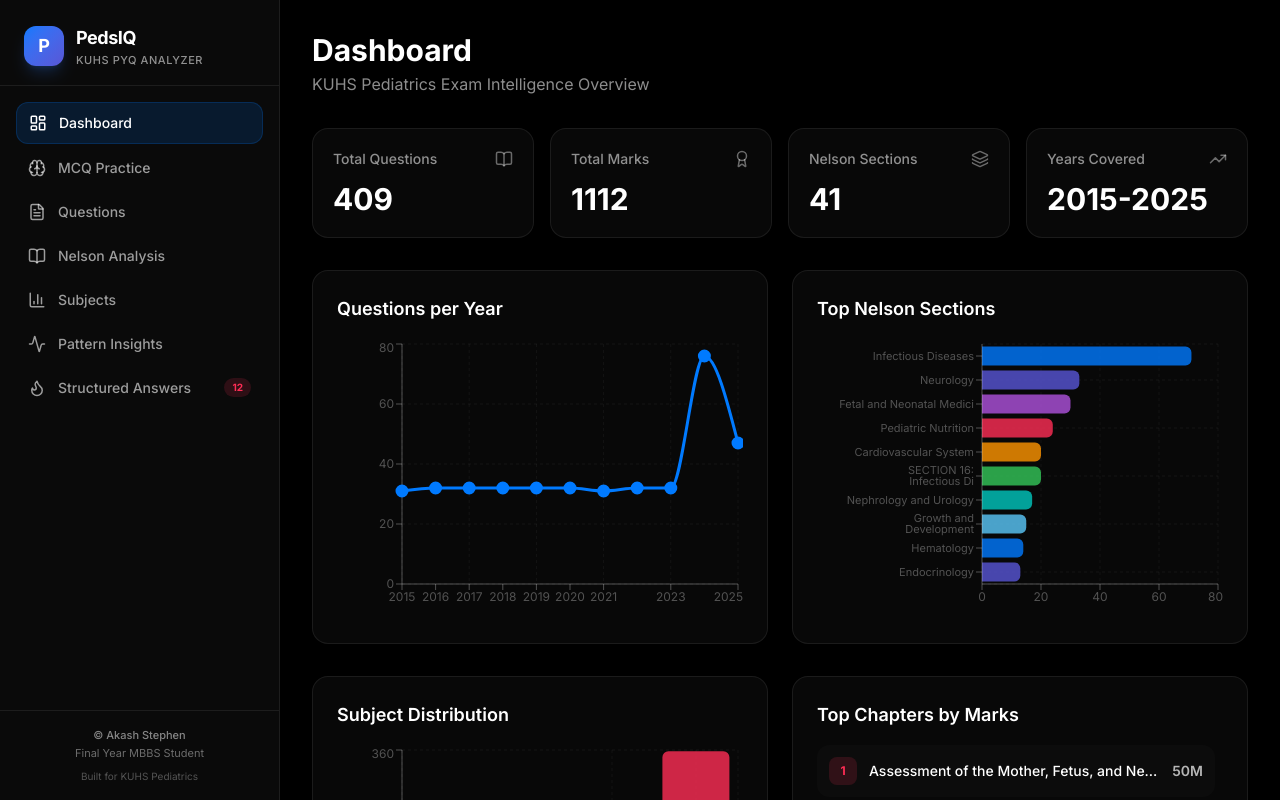
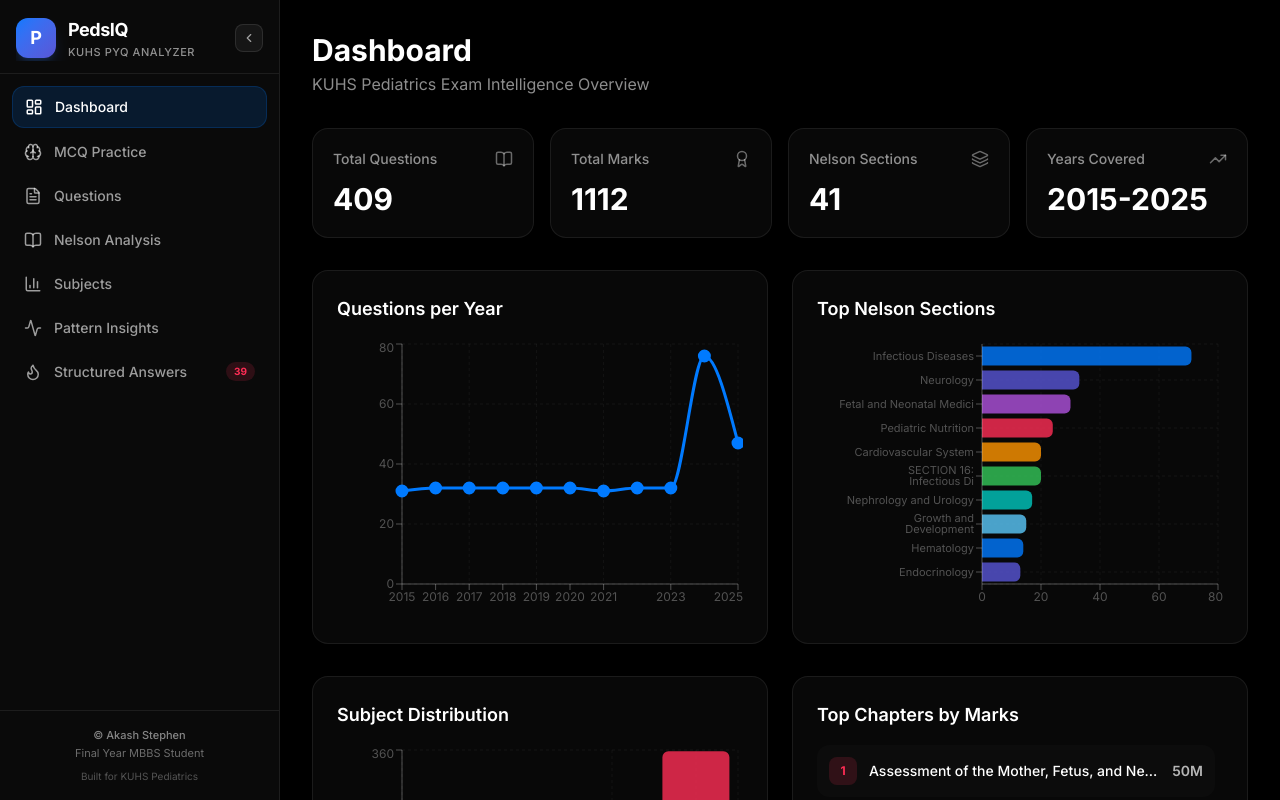
Before and after one commit to akashstephen/pedsiq, a Next.js app in the folder web/: page / in a window 1280 px wide. Shown: the top 800 px of the page. Built offline with nearby package versions, Linux system fonts and the light colour scheme.

Commit message:
feat(ui): add collapsible sidebar for desktop view

```diff
--- a/web/src/app/layout.tsx
+++ b/web/src/app/layout.tsx
@@ -1,7 +1,7 @@
 import type { Metadata } from "next";
 import { Inter } from "next/font/google";
 import "./globals.css";
-import { Sidebar } from "@/components/Sidebar";
+import { AppShell } from "@/components/AppShell";
 
 const inter = Inter({
   subsets: ["latin"],
@@ -21,12 +21,7 @@ export default function RootLayout({
   return (
     <html lang="en">
       <body className={`${inter.variable} antialiased overflow-x-hidden`}>
-        <div className="flex min-h-screen bg-black">
-          <Sidebar />
-          <main className="flex-1 ml-0 md:ml-[280px] pt-16 px-4 pb-6 md:pt-8 md:px-8 w-full max-w-[1400px]">
-            {children}
-          </main>
-        </div>
+        <AppShell>{children}</AppShell>
       </body>
     </html>
   );
--- /dev/null
+++ b/web/src/components/AppShell.tsx
@@ -0,0 +1,34 @@
+'use client';
+
+import { useState, useEffect } from "react";
+import { Sidebar } from "./Sidebar";
+
+export function AppShell({ children }: { children: React.ReactNode }) {
+  const [collapsed, setCollapsed] = useState(false);
+
+  // Persist collapsed state in localStorage
+  useEffect(() => {
+    const saved = localStorage.getItem("sidebar-collapsed");
+    if (saved) setCollapsed(saved === "true");
+  }, []);
+
+  const handleToggle = () => {
+    const next = !collapsed;
+    setCollapsed(next);
+    localStorage.setItem("sidebar-collapsed", String(next));
+  };
+
+  return (
+    <div className="flex min-h-screen bg-black">
+      <Sidebar collapsed={collapsed} onToggle={handleToggle} />
+      <main
+        className={
+          "flex-1 ml-0 pt-16 px-4 pb-6 md:pt-8 md:px-8 w-full max-w-[1400px] motion-safe:transition-[margin] motion-safe:duration-300 " +
+          (collapsed ? "md:ml-[72px]" : "md:ml-[280px]")
+        }
+      >
+        {children}
+      </main>
+    </div>
+  );
+}
--- a/web/src/components/Sidebar.tsx
+++ b/web/src/components/Sidebar.tsx
@@ -13,6 +13,8 @@ import {
   Brain,
   Menu,
   X,
+  ChevronLeft,
+  ChevronRight,
 } from "lucide-react";
 import clsx from "clsx";
 
@@ -37,13 +39,11 @@ function useFocusTrap(
   useEffect(() => {
     if (!isActive) return;
 
-    // Store the currently focused element so we can restore it later
     previouslyFocused.current = document.activeElement as HTMLElement;
 
     const container = containerRef.current;
     if (!container) return;
 
-    // Find all focusable elements inside the container
     const focusableSelectors = [
       'a[href]',
       'button:not([disabled])',
@@ -56,7 +56,6 @@ function useFocusTrap(
     const getFocusable = () =>
       Array.from(container!.querySelectorAll<HTMLElement>(focusableSelectors));
 
-    // Focus the first focusable element (the close toggle or first nav link)
     const focusable = getFocusable();
     if (focusable.length > 0) {
       focusable[0].focus();
@@ -87,7 +86,6 @@ function useFocusTrap(
     document.addEventListener("keydown", handleKeyDown);
     return () => {
       document.removeEventListener("keydown", handleKeyDown);
-      // Restore focus when trap is deactivated
       previouslyFocused.current?.focus();
     };
   }, [isActive, containerRef]);
@@ -121,23 +119,22 @@ function useEscape(handler: () => void, enabled: boolean) {
   }, [enabled, handler]);
 }
 
-export function Sidebar() {
+interface SidebarProps {
+  collapsed: boolean;
+  onToggle: () => void;
+}
+
+export function Sidebar({ collapsed, onToggle }: SidebarProps) {
   const pathname = usePathname();
   const [open, setOpen] = useState(false);
   const sidebarRef = useRef<HTMLElement>(null);
 
   const closeSidebar = useCallback(() => setOpen(false), []);
 
-  // Lock body scroll when mobile sidebar is open
   useBodyScrollLock(open);
-
-  // Close on Escape key
   useEscape(closeSidebar, open);
-
-  // Trap focus inside sidebar when open
   useFocusTrap(sidebarRef, open);
 
-  // Close sidebar on route change (mobile)
   useEffect(() => {
     setOpen(false);
   }, [pathname]);
@@ -161,27 +158,51 @@ export function Sidebar() {
         ref={sidebarRef}
         id={SIDEBAR_ID}
         className={clsx(
-          "fixed top-0 left-0 h-screen w-[280px] bg-[#0a0a0a] border-r border-white/[0.08] z-[100] flex flex-col",
-          "motion-safe:transition-transform motion-safe:duration-300",
-          open ? "translate-x-0" : "-translate-x-full md:translate-x-0"
+          "fixed top-0 left-0 h-screen bg-[#0a0a0a] border-r border-white/[0.08] z-[100] flex flex-col",
+          "motion-safe:transition-[width,transform] motion-safe:duration-300",
+          open ? "translate-x-0 w-[280px]" : "-translate-x-full md:translate-x-0",
+          !open && collapsed && "md:w-[72px]",
+          !open && !collapsed && "md:w-[280px]"
         )}
         aria-label="Main navigation"
       >
-        <div className="p-6 pb-4 border-b border-white/[0.08]">
-          <Link href="/" className="flex items-center gap-3 group">
-            <div className="w-10 h-10 rounded-xl bg-gradient-to-br from-[#007AFF] to-[#5856D6] flex items-center justify-center text-white font-bold text-lg shadow-lg shadow-blue-500/20 group-hover:shadow-blue-500/30 transition-shadow">
+        {/* Header */}
+        <div className="p-4 pb-3 border-b border-white/[0.08] flex items-center justify-between">
+          <Link href="/" className="flex items-center gap-3 group overflow-hidden">
+            <div className="w-10 h-10 rounded-xl bg-gradient-to-br from-[#007AFF] to-[#5856D6] flex items-center justify-center text-white font-bold text-lg shadow-lg shadow-blue-500/20 group-hover:shadow-blue-500/30 transition-shadow shrink-0">
               P
             </div>
-            <div>
-              <div className="text-lg font-bold tracking-tight text-white">PedsIQ</div>
-              <div className="text-[11px] text-white/55 font-medium uppercase tracking-wider">
+            <div
+              className={clsx(
+                "overflow-hidden motion-safe:transition-all motion-safe:duration-300",
+                collapsed && "md:w-0 md:opacity-0",
+                !collapsed && "md:w-auto md:opacity-100"
+              )}
+            >
+              <div className="text-lg font-bold tracking-tight text-white whitespace-nowrap">PedsIQ</div>
+              <div className="text-[11px] text-white/55 font-medium uppercase tracking-wider whitespace-nowrap">
                 KUHS PYQ Analyzer
               </div>
             </div>
           </Link>
+
+          {/* Desktop collapse toggle */}
+          <button
+            type="button"
+            onClick={onToggle}
+            className={clsx(
+              "hidden md:flex items-center justify-center w-7 h-7 rounded-lg bg-white/[0.05] border border-white/10 text-white/60 hover:text-white hover:bg-white/[0.1] transition-colors shrink-0",
+              collapsed && "absolute right-2 top-4"
+            )}
+            aria-label={collapsed ? "Expand sidebar" : "Collapse sidebar"}
+            title={collapsed ? "Expand sidebar" : "Collapse sidebar"}
+          >
+            {collapsed ? <ChevronRight size={14} /> : <ChevronLeft size={14} />}
+          </button>
         </div>
 
-        <nav className="flex-1 overflow-y-auto p-4 space-y-1" aria-label="Primary">
+        {/* Nav */}
+        <nav className="flex-1 overflow-y-auto p-3 space-y-1" aria-label="Primary">
           {navItems.map((item) => {
             const active = pathname === item.href;
             const Icon = item.icon;
@@ -194,15 +215,30 @@ export function Sidebar() {
                   "flex items-center gap-3 px-3 py-2.5 rounded-xl text-sm font-medium transition-all outline-none focus-visible:ring-2 focus-visible:ring-[#007AFF]/50",
                   active
                     ? "bg-[#007AFF]/15 text-white border border-[#007AFF]/20"
-                    : "text-white/60 hover:text-white hover:bg-white/[0.05]"
+                    : "text-white/60 hover:text-white hover:bg-white/[0.05]",
+                  collapsed && "md:justify-center md:px-2"
                 )}
                 aria-current={active ? "page" : undefined}
+                title={item.label}
               >
-                <Icon size={18} aria-hidden="true" />
-                <span>{item.label}</span>
+                <Icon size={18} aria-hidden="true" className="shrink-0" />
+                <span
+                  className={clsx(
+                    "overflow-hidden motion-safe:transition-all motion-safe:duration-300 whitespace-nowrap",
+                    collapsed && "md:w-0 md:opacity-0",
+                    !collapsed && "md:w-auto md:opacity-100"
+                  )}
+                >
+                  {item.label}
+                </span>
                 {item.href === "/structured-answers/" && (
-                  <span className="ml-auto bg-[#FF2D55]/15 text-[#FF2D55] text-[10px] font-bold px-2 py-0.5 rounded-full">
-                    12
+                  <span
+                    className={clsx(
+                      "ml-auto bg-[#FF2D55]/15 text-[#FF2D55] text-[10px] font-bold px-2 py-0.5 rounded-full shrink-0",
+                      collapsed && "md:hidden"
+                    )}
+                  >
+                    39
                   </span>
                 )}
               </Link>
@@ -210,7 +246,13 @@ export function Sidebar() {
           })}
         </nav>
 
-        <div className="p-4 border-t border-white/[0.08] space-y-1.5">
+        {/* Footer */}
+        <div
+          className={clsx(
+            "p-4 border-t border-white/[0.08] space-y-1.5 overflow-hidden motion-safe:transition-all motion-safe:duration-300",
+            collapsed && "md:h-0 md:p-0 md:opacity-0 md:border-none"
+          )}
+        >
           <div className="text-[11px] text-white/40 text-center leading-relaxed">
             <span className="text-white/50 font-medium">© Akash Stephen</span>
             <br />
```
